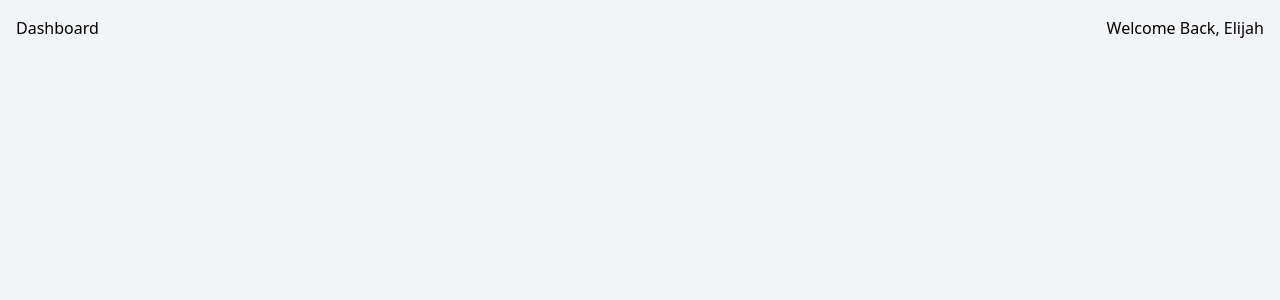
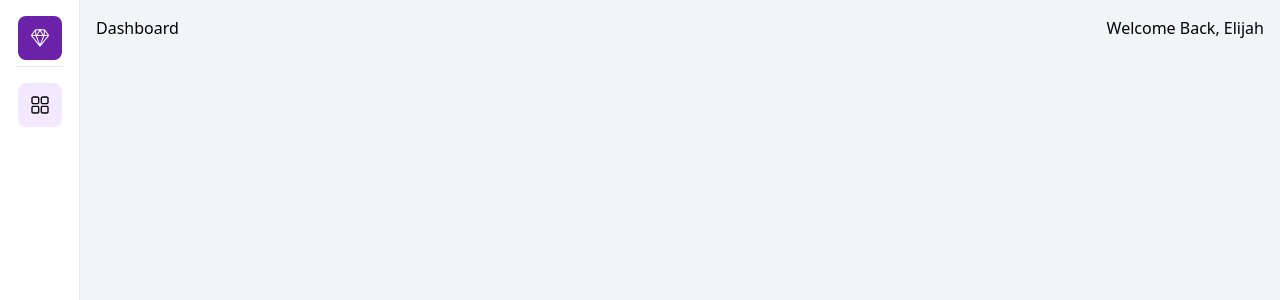
Before and after one commit to babyKokoDev/Admin-Dashboard, a Next.js app: page / in a window 1280 px wide. Shown: the top 300 px of the page. Built offline with nearby package versions, Linux system fonts and the light colour scheme.

Commit message:
side menu

```diff
--- /dev/null
+++ b/components/Sidebar.jsx
@@ -0,0 +1,30 @@
+import Link from 'next/link'
+import React from 'react'
+import {RxSketchLogo, RxDashboard} from 'react-icons/rx'
+
+
+const Sidebar = ({children}) => {
+  return (
+    <div className='flex'>
+        <div className='fixed w-20 h-screen p-4 bg-white border-r-[1px] flex flex-col justify-between'>
+            <div className='flex flex-col items-center'>
+                <Link href='/'>
+                  <div className='bg-purple-800 text-white p-3 rounded-lg inline-block'>
+                       <RxSketchLogo size={20} />
+                  </div>
+                </Link>
+                <span className='border-b-[1px] border-gray-200 w-full'></span>
+                <Link href='/'>
+                  <div className='bg-purple-100 hover:bg-gray-200 cursor-pointer my-4 p-3 rounded-lg inline-block'>
+                       <RxDashboard size={20} />
+                  </div>
+                </Link>
+            </div>
+        </div>
+        <main className='ml-20 w-full'>{children}</main>
+
+    </div>
+  )
+}
+
+export default Sidebar
--- a/package.json
+++ b/package.json
@@ -14,6 +14,7 @@
     "postcss": "8.4.23",
     "react": "18.2.0",
     "react-dom": "18.2.0",
+    "react-icons": "^4.8.0",
     "tailwindcss": "3.3.1"
   }
 }
--- a/pages/_app.js
+++ b/pages/_app.js
@@ -1,5 +1,12 @@
+import Sidebar from '@/components/Sidebar'
 import '@/styles/globals.css'
 
 export default function App({ Component, pageProps }) {
-  return <Component {...pageProps} />
+  return (
+    <>
+    <Sidebar>
+    <Component {...pageProps} />
+    </Sidebar>
+    </>
+  )
 }
--- a/pages/index.js
+++ b/pages/index.js
@@ -10,7 +10,7 @@ export default function Home() {
      <title>Admin Dashboard</title>
     </Head>
     <main className="bg-gray-100 min-h-screen">
-      <Header />
+    <Header />
     </main>
     </>
   )
```
Also changed, not shown: 1 other file (tests, documents, lock files or other folders).
